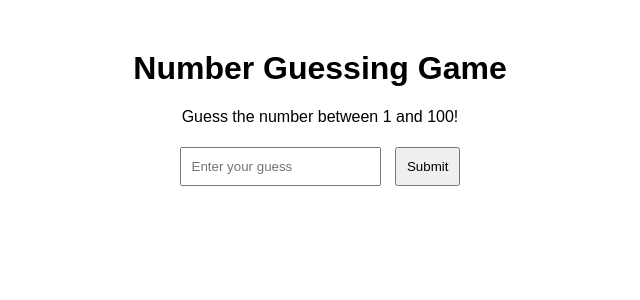
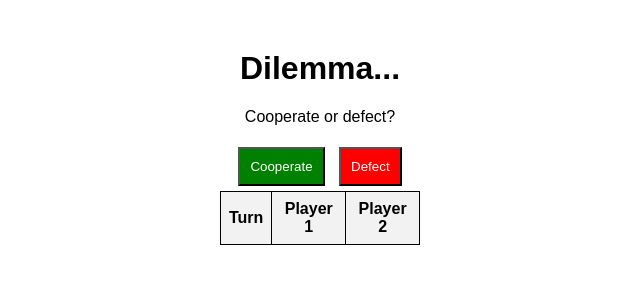
Before and after one commit to LluisCarreras/DilemmaGame, a Flask app: page / in a window 1280 px wide. Shown: the top 300 px of the page, without its empty margins (320-960 px from the left). Run offline with Flask 3, Linux system fonts and the light colour scheme; lists and menus that the app fills with data are empty.

Commit message:
Add table to HTML

```diff
--- a/app.py
+++ b/app.py
@@ -1,10 +1,13 @@
+import random
 from flask import Flask, render_template, request, jsonify
-import random
+
 
 app = Flask(__name__)
 
 # Generate the number to guess
-number = random.randint(1, 100)
+#number = random.randint(1, 100)
+
+turn = 0
 
 @app.route('/')
 def index():
@@ -12,15 +15,19 @@ def index():
 
 @app.route('/guess', methods=['POST'])
 def guess():
-    global number
-    guess = int(request.json['guess'])  # Get the guess from the client
-    if guess < number:
-        return jsonify({'message': 'Too low!'})
-    elif guess > number:
-        return jsonify({'message': 'Too high!'})
+    global turn
+    does_cooperate = int(request.json['guess'])
+    turn += 1
+    if does_cooperate:
+        return jsonify({'message': 'Cooperates!!!',
+                        'value_turn': turn,
+                        'value_player_1': 1,
+                        'value_player_2': 0})
     else:
-        number = random.randint(1, 100)  # Reset the number for a new game
-        return jsonify({'message': 'Congratulations! You guessed it!'})
+        return jsonify({'message': 'Defects!',
+                        'value_turn': turn,
+                        'value_player_1': 0,
+                        'value_player_2': 1})
 
 if __name__ == '__main__':
     app.run(debug=True, port=5001)
--- a/templates/index.html
+++ b/templates/index.html
@@ -14,27 +14,79 @@
             padding: 10px;
             margin: 5px;
         }
+        #cooperate_button {
+        background-color: green;
+        color: white; /* Text color inside the button */
+        }
+        #defect_button {
+            background-color: red;
+            color: white; /* Text color inside the button */
+        }
+        table {
+            max-width: 200px;
+            border-collapse: collapse;
+            margin: 0 auto;
+        }
+        th, td {
+            border: 1px solid black;
+            padding: 8px;
+            text-align: center;
+        }
+        th {
+            background-color: #f2f2f2;
+        }
     </style>
 </head>
 <body>
-    <h1>Number Guessing Game</h1>
-    <p id="message">Guess the number between 1 and 100!</p>
-    <input type="number" id="guess" placeholder="Enter your guess">
-    <button onclick="makeGuess()">Submit</button>
+    <h1>Dilemma...</h1>
+    <p id="message">Cooperate or defect?</p>
+    <div>
+        <!-- Buttons to trigger the action -->
+        <button id="cooperate_button" onclick="makeTurn(1)">Cooperate</button>
+        <button id="defect_button" onclick="makeTurn(0)">Defect</button>
+    </div>
+
+    <!-- Table to show player results -->
+    <table id="player-table">
+        <thead>
+            <tr>
+                <th>Turn</th>
+                <th>Player 1</th>
+                <th>Player 2</th>
+            </tr>
+        </thead>
+        <tbody>
+            <!-- New rows will be inserted here -->
+        </tbody>
+    </table>
     <script>
-        async function makeGuess() {
-            const guessInput = document.getElementById('guess');
-            const guess = guessInput.value;
+        // Function to add a new row to the table
+        function addRow(turnValue, player1Value, player2Value) {
+            const table = document.getElementById("player-table");
+            const newRow = table.insertRow(1); // Insert row at the first position after the header
 
+            const cell_turn = newRow.insertCell(0);
+            const cell_player_1 = newRow.insertCell(1);
+            const cell_player_2 = newRow.insertCell(2);
+
+            cell_turn.textContent = turnValue;
+            cell_player_1.textContent = player1Value;
+            cell_player_2.textContent = player2Value;
+        }
+        async function makeTurn(doesCooperate) {
             const response = await fetch('/guess', {
                 method: 'POST',
                 headers: { 'Content-Type': 'application/json' },
-                body: JSON.stringify({ guess: guess })
+                body: JSON.stringify({ guess: doesCooperate })
             });
 
             const result = await response.json();
-            document.getElementById('message').textContent = result.message;
-            guessInput.value = '';
+            const message = result.message;
+            const value_turn = result.value_turn;
+            const value_player_1 = result.value_player_1;
+            const value_player_2 = result.value_player_2;
+            document.getElementById('message').textContent = message;
+            addRow(value_turn, value_player_1, value_player_2)
         }
     </script>
 </body>
```
